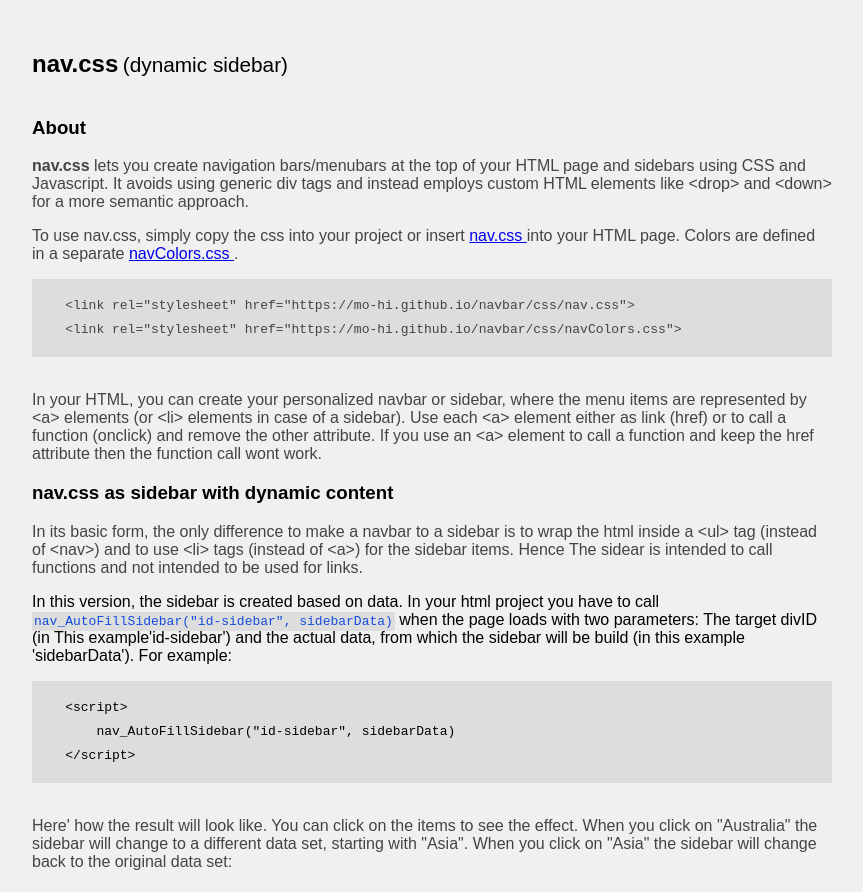
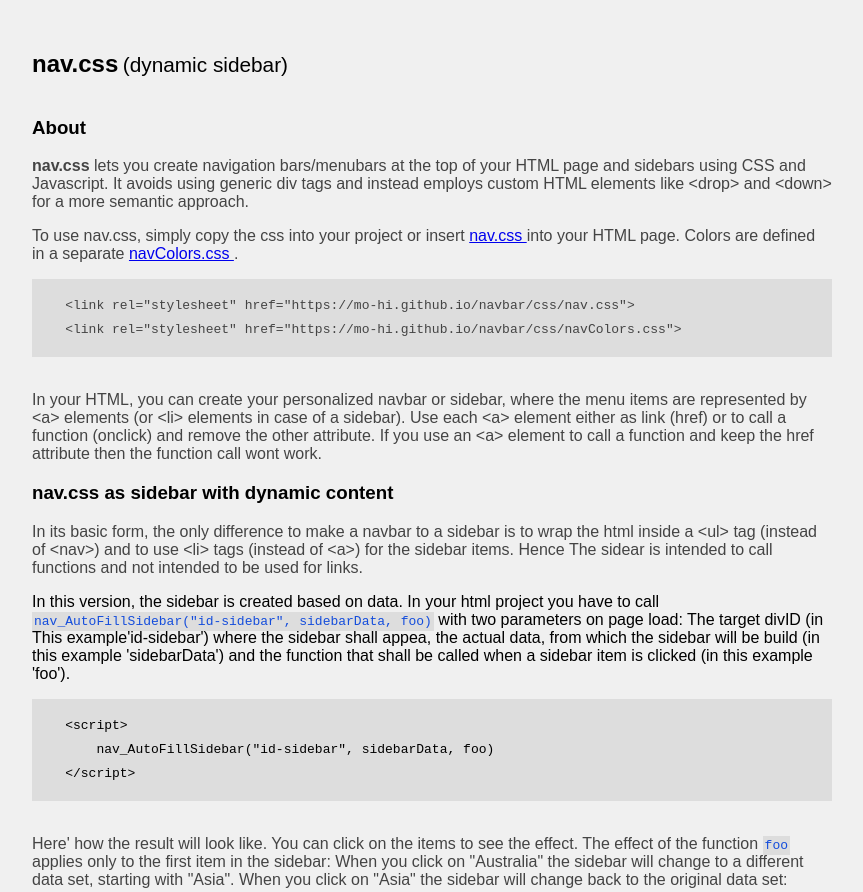
Before and after one commit to mo-hi/mo-hi.github.io, a plain HTML site: page navbar/sidebar dynamic.html in a window 1280 px wide. Shown: the top 892 px of the page, without its empty margins (208-1071 px from the left). Drawn offline with Linux system fonts and the light colour scheme.

Commit message:
updated sidebar dynamic.html

```diff
--- a/navbar/sidebar dynamic.html
+++ b/navbar/sidebar dynamic.html
@@ -30,17 +30,19 @@
             </p>
 
                 In this version, the sidebar is created based on data. In your html project you have to call
-                <c>nav_AutoFillSidebar("id-sidebar", sidebarData)</c> when the page loads with two parameters:
-                The target divID (in This example'id-sidebar') and the actual data, from which the sidebar will be build
-                (in this example 'sidebarData'). For example:
+                <c>nav_AutoFillSidebar("id-sidebar", sidebarData, foo)</c> with two parameters on page load:
+                The target divID (in This example'id-sidebar') where the sidebar shall appea,
+                the actual data, from which the sidebar will be build (in this example 'sidebarData') and
+                the function that shall be called when a sidebar item is clicked (in this example 'foo').
             </p>
             <codeblock><pre style="margin-left: -12ch">
                 &lt;script&gt;
-                    nav_AutoFillSidebar("id-sidebar", sidebarData)
+                    nav_AutoFillSidebar("id-sidebar", sidebarData, foo)
                 &lt;/script&gt;</pre>
             </codeblock><br>
             <p>
                 Here' how the result will look like. You can click on the items to see the effect.
+                The effect of the function <c>foo</c> applies only to the first item in the sidebar:
                 When you click on "Australia" the sidebar will change to a different data set, starting with "Asia".
                 When you click on "Asia" the sidebar will change back to the original data set:
             </p>
```
